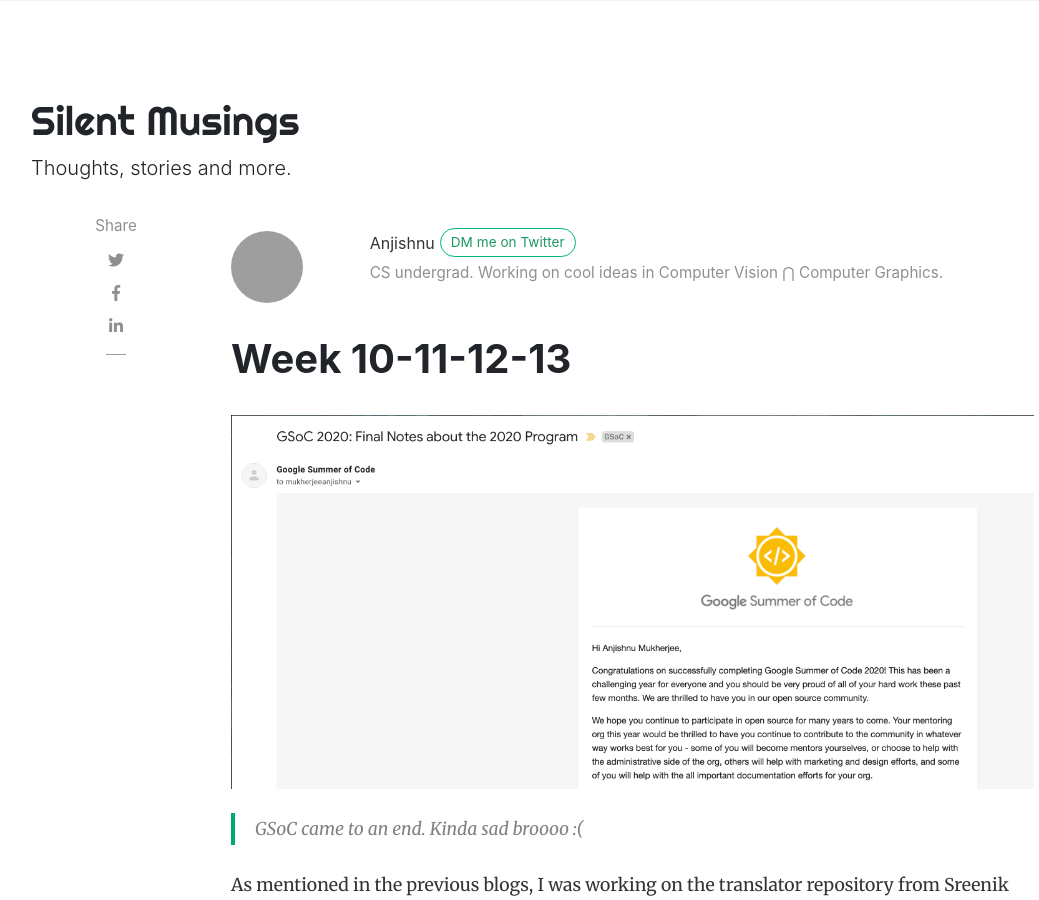
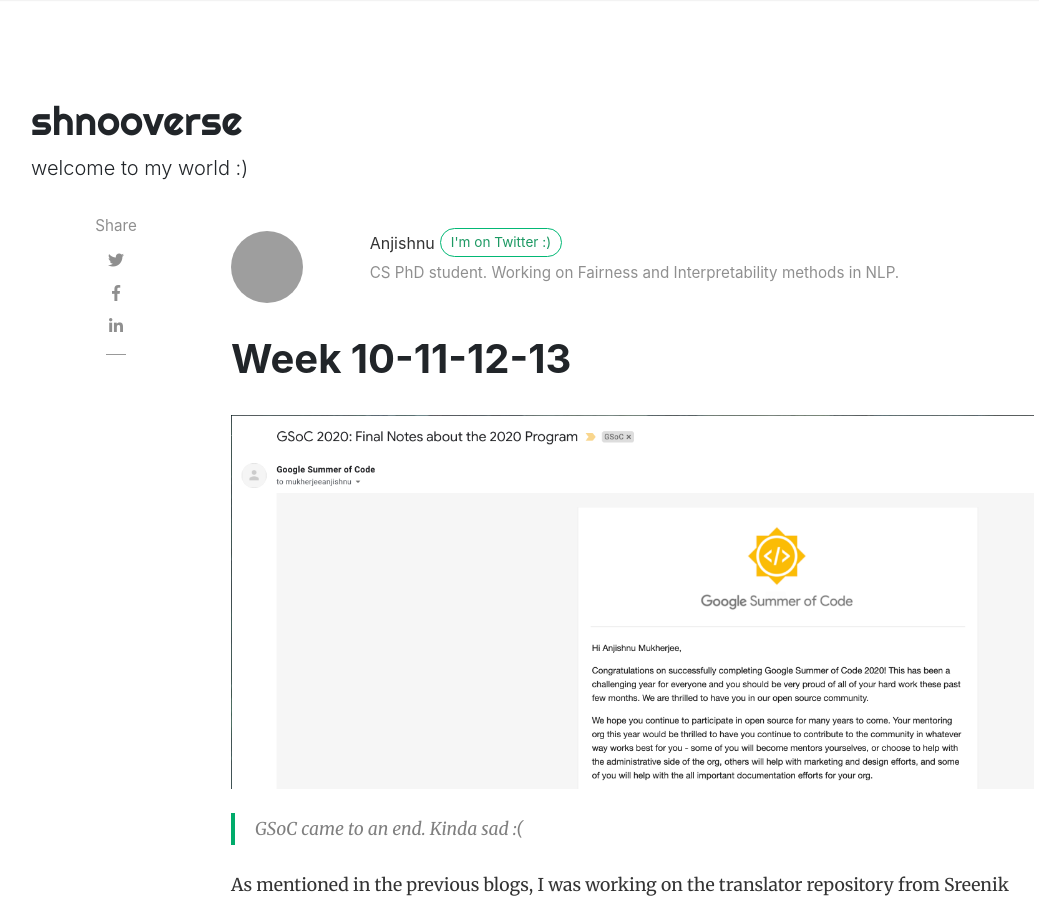
Before and after one commit to iamshnoo/blog, a Jekyll site: the page built from _posts/2020-09-8-week-10-11-12-13.md, in a window 1280 px wide and 900 px high. Shown: the whole window, without its empty margins (54-1093 px from the left). Built offline with Jekyll 4.4.1, drawn with Linux system fonts in a browser that asks for light colours; nearby versions of some CDN libraries; grey boxes are pictures that could not be loaded.

```diff
--- a/_config.yml
+++ b/_config.yml
@@ -1,7 +1,7 @@
 # Site
-name: "Silent Musings"
-title: "Silent Musings"
-description: "Thoughts, stories and more."
+name: "shnooverse"
+title: "shnooverse"
+description: "welcome to my world :)"
 logo: 'assets/images/anjishnu.jpeg'
 favicon: 'assets/images/favicon.ico'
 baseurl: /blog
@@ -20,7 +20,7 @@ authors:
     email: mukherjee.anjishnu@gmail.com
     web: https://github.com/iamshnoo/
     twitter: https://twitter.com/iamshnoo
-    description: "CS undergrad. Working on cool ideas in Computer Vision ⋂ Computer Graphics."
+    description: "CS PhD student. Working on Fairness and Interpretability methods in NLP."
 
 # Plugins
 plugins:
--- a/_layouts/default.html
+++ b/_layouts/default.html
@@ -3,7 +3,7 @@
 <head>
 <meta charset="utf-8">
 <meta name="viewport" content="width=device-width, initial-scale=1, shrink-to-fit=no">
-<meta property="og:title" content="Silent Musings">
+<meta property="og:title" content="shnooverse">
 <meta property="og:image" content="https://lh3.googleusercontent.com/zgIISMmCvkl9wK91dBDtAlRvBAC44mPGSi8Jcd35AqQtEKPWQJtqvWAX3wDiIvfNROK46GbHujky_OGhtaeRx8NK8PuTRrjhQVzWxWGy1huYKKfTpTnpIPKlQRW31nxfBTqZTxheRiI=w600-h315-p-k">
 <meta property="og:description" content="This is the blog page of Anjishnu,
 where he shares some interesting experiences and stories. Ranging from FPS games
--- a/_layouts/post.html
+++ b/_layouts/post.html
@@ -32,7 +32,10 @@ post_class: post-template
                         {% endif %}
                     </div>
                     <div class="col-xs-12 col-md-9 col-lg-10 text-center text-md-left">
-                        <a target="_blank" class="link-dark" href="{{ author.web }}">{{ author.display_name }}</a><a target="_blank" href="{{ author.twitter }}" class="btn follow">DM me on Twitter</a>
+                        <a target="_blank" class="link-dark" href="{{ author.web
+                        }}">{{ author.display_name }}</a><a target="_blank"
+                        href="{{ author.twitter }}" class="btn follow">I'm on
+                        Twitter :)</a> <br>
                         <span class="author-description">{{ author.description }}</span>
                     </div>
                 </div>
--- a/_posts/2020-09-8-week-10-11-12-13.md
+++ b/_posts/2020-09-8-week-10-11-12-13.md
@@ -10,7 +10,7 @@ featured: false
 hidden: false
 ---
 
-> GSoC came to an end. Kinda sad broooo :(
+> GSoC came to an end. Kinda sad :(
 
 As mentioned in the previous blogs, I was working on the translator repository
 from Sreenik during this last phase. We hopped on a couple of calls and
```
Also changed, not shown: _posts/2020-09-13-wells-fargo.md (+2 -2 lines), _posts/2022-08-02-gsoc-22-lit-tutorials.md (added, +116 -0 lines), assets/images/gsoc-22/project dashboard gsoc.png (added), 1 other file.
